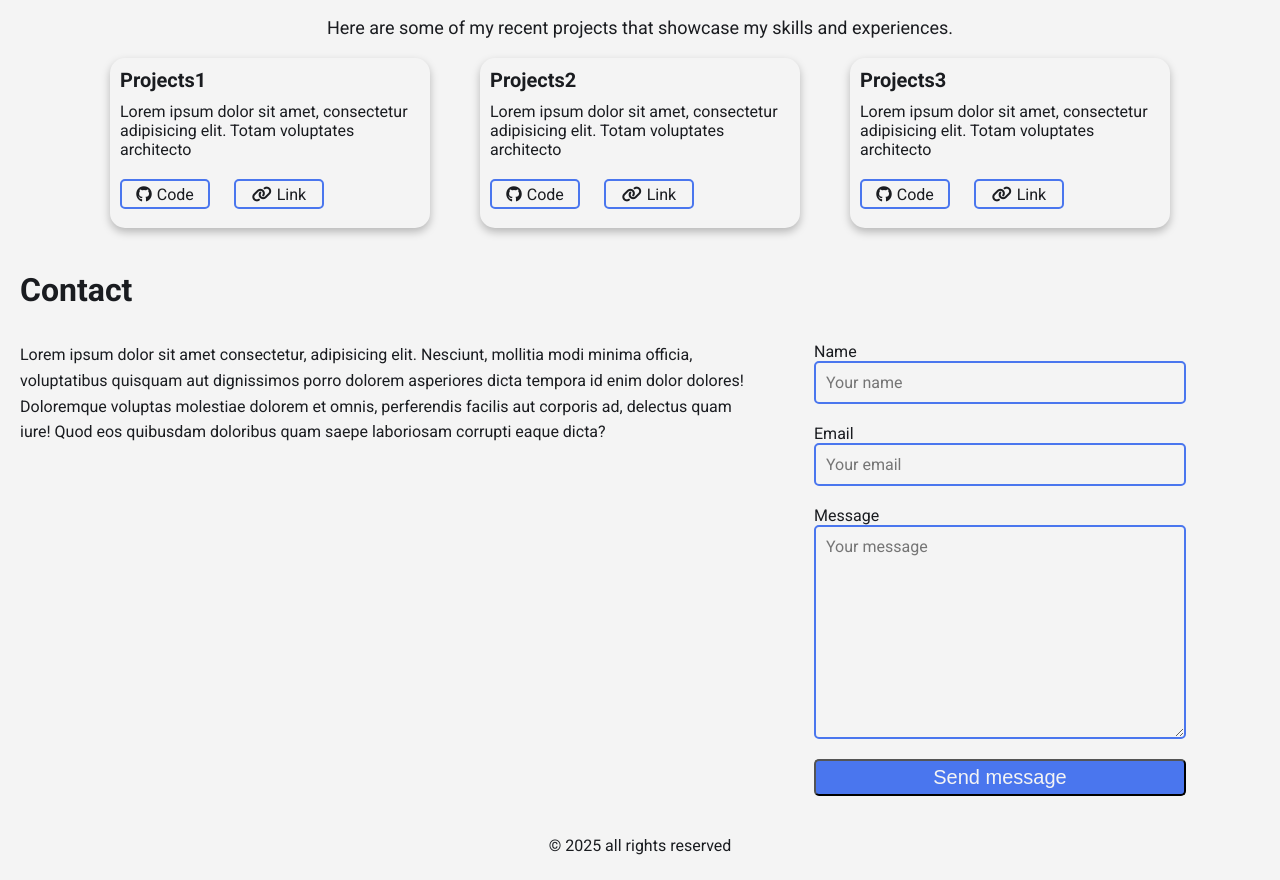
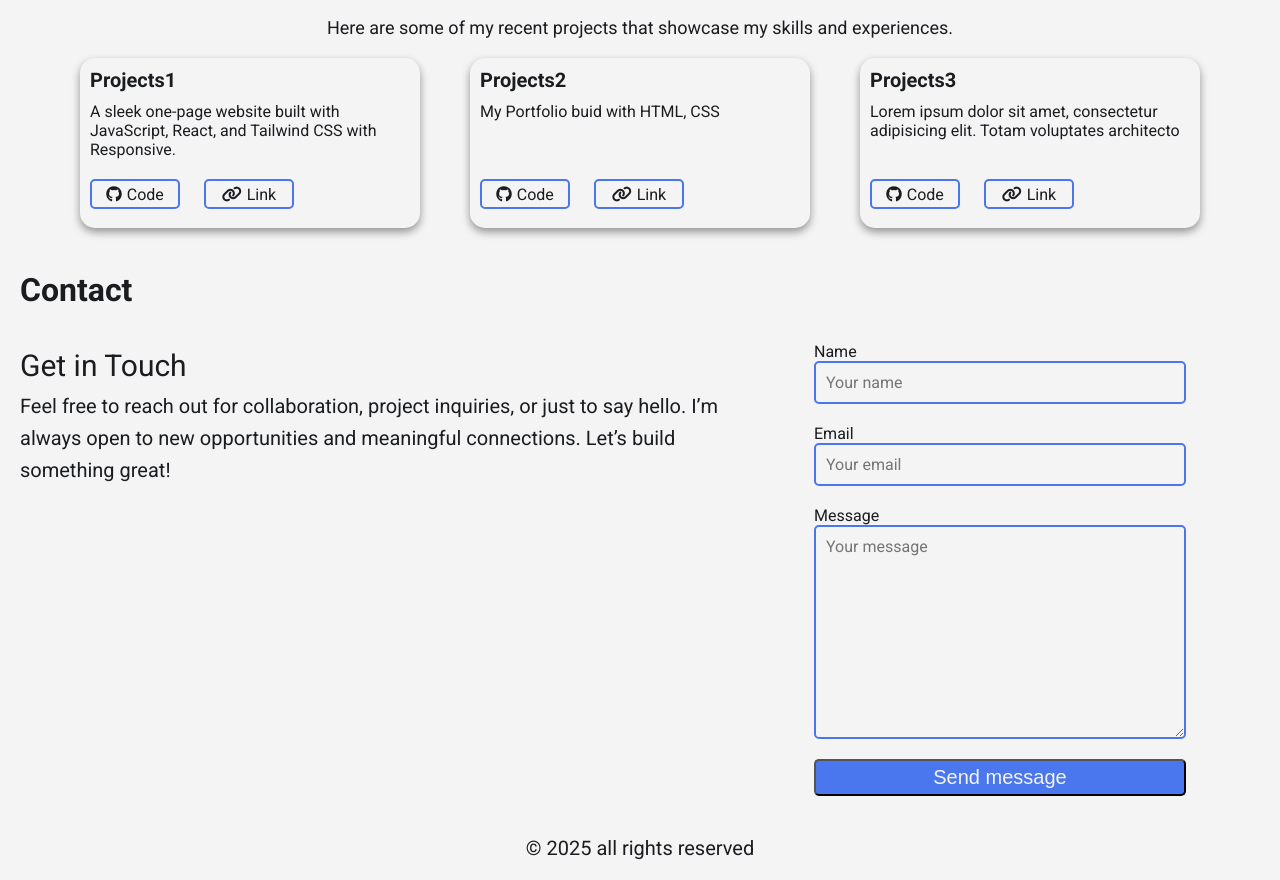
Before and after one commit to seydurrahman/portfolio-html, a plain HTML site: page index.html in a window 1280 px wide. Shown: the part 1359-2239 px from the top of the page. Before the commit the page ends 2214 px from the top, so only its background shows below. Drawn offline with Linux system fonts and the light colour scheme.

Commit message:
All done

```diff
--- a/css/style.css
+++ b/css/style.css
@@ -17,6 +17,11 @@ body {
   background-color: var(--background-color);
   max-width: 1400px;
   margin: 0 auto;
+}
+
+#navLinks a {
+  margin-right: 30px;
+  font-size: 20px; /* space between icon and text */
 }
 
 a {
@@ -94,7 +99,6 @@ nav .right span {
     font-size: 16px;
   }
 }
-
 
 /* hero section */
 .hero {
@@ -221,6 +225,12 @@ nav .right span {
 .contact .group .text {
   width: 60%;
   line-height: 1.6;
+  font-size: 20px;
+}
+
+.contact .group .text span {
+  font-weight: 400;
+  font-size: 30px;
 }
 
 .contact .group .form {
@@ -255,6 +265,8 @@ footer {
   padding: 0 20px;
   text-align: center;
   margin-top: 20px;
+  font-size: 20px;
+  margin-bottom: 20px;
 }
 
 /* Project Section */
@@ -281,10 +293,10 @@ footer {
 .pro-2,
 .pro-3 {
   height: 170px;
-  width: 320px;
+  width: 340px;
   border-radius: 15px;
   padding: 10px;
-  box-shadow: 0 4px 8px rgba(0, 0, 0, 0.25);
+  box-shadow: 0 4px 8px rgba(0, 0, 0, 0.4);
 }
 
 .project .div .pro-1 h2 {
--- a/index.html
+++ b/index.html
@@ -174,8 +174,8 @@
           <div class="pro-1">
             <h2>Projects1</h2>
             <p>
-              Lorem ipsum dolor sit amet, consectetur adipisicing elit. Totam
-              voluptates architecto
+              A sleek one-page website built with JavaScript, React, and
+              Tailwind CSS with Responsive.
             </p>
             <a
               href="https://github.com/seydurrahman/onepage-website-react.git"
@@ -191,20 +191,29 @@
           <div class="pro-2">
             <h2>Projects2</h2>
             <p>
-              Lorem ipsum dolor sit amet, consectetur adipisicing elit. Totam
-              voluptates architecto
+              My Portfolio buid with HTML, CSS
+              <br />
+              <br />
+              <br />
             </p>
-            <a href="">
+            <a
+              href="https://github.com/seydurrahman/portfolio-html.git"
+              target="_blank"
+            >
               <i class="fa-brands fa-github"></i>
               Code
             </a>
-            <a href=""><i class="fa-solid fa-link"></i> Link</a>
+            <a href="https://portfolio-html-sable.vercel.app/" target="_blank"
+              ><i class="fa-solid fa-link"></i> Link</a
+            >
           </div>
           <div class="pro-3">
             <h2>Projects3</h2>
             <p>
               Lorem ipsum dolor sit amet, consectetur adipisicing elit. Totam
               voluptates architecto
+              <br />
+              <br />
             </p>
             <a href="">
               <i class="fa-brands fa-github"></i>
@@ -219,12 +228,10 @@
         <h2>Contact</h2>
         <div class="group">
           <div class="text">
-            Lorem ipsum dolor sit amet consectetur, adipisicing elit. Nesciunt,
-            mollitia modi minima officia, voluptatibus quisquam aut dignissimos
-            porro dolorem asperiores dicta tempora id enim dolor dolores!
-            Doloremque voluptas molestiae dolorem et omnis, perferendis facilis
-            aut corporis ad, delectus quam iure! Quod eos quibusdam doloribus
-            quam saepe laboriosam corrupti eaque dicta?
+            <span>Get in Touch</span> <br />Feel free to reach out for
+            collaboration, project inquiries, or just to say hello. I’m always
+            open to new opportunities and meaningful connections. Let’s build
+            something great!
           </div>
           <form class="form">
             <label for="name">Name</label>
```
